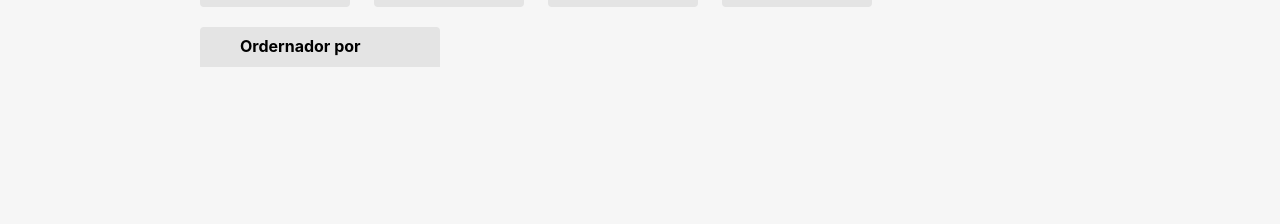
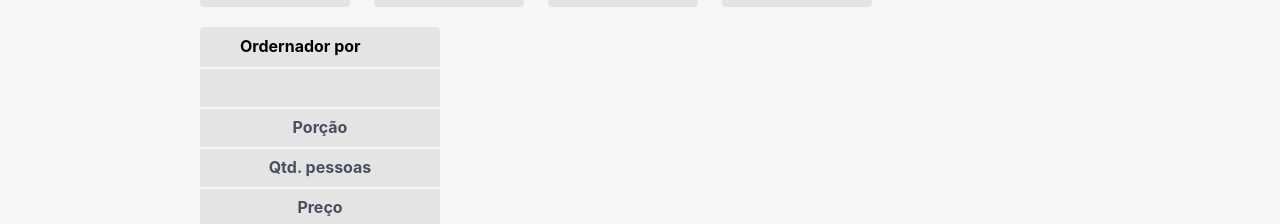
Before and after one commit to guilhermealarcao/aluroni, a React (Create React App) app: page / in a window 1280 px wide. Both pictures are taken after a click on the button "Ordernador por". Shown: the part 686-910 px from the top of the page. Before the commit the page ends 833 px from the top, so only its background shows below. Built offline with nearby package versions, Linux system fonts and the light colour scheme.

Commit message:
aula 4.6

```diff
--- a/src/componentes/Ordenador/index.tsx
+++ b/src/componentes/Ordenador/index.tsx
@@ -1,16 +1,45 @@
-import stlyes from "./Ordenador.module.scss";
+import styles from "./Ordenador.module.scss";
 import valores from './opcoes.json';
+import { useState } from "react";
+import classNames from 'classnames';
 
 type IItem = typeof valores[0];
 
-export default function Ordernador() {
+interface Props {
+    ordenador: string
+    setOrdenador: React.Dispatch<React.SetStateAction<string>>
+}
+
+export default function Ordernador({ ordenador, setOrdenador }: Props) {
+
+
+    const [aberto, setAberto] = useState(false);
+
+
+    const ordenadoText = ordenador && valores.find(item => item.value == ordenador)?.nome;
+
+
     return (
-        <button className={stlyes.ordenador}>
-            <span>Ordernador por</span>
-            <div className={stlyes.ordenador__options}>
+        <button
+            className={classNames({
+                [styles.ordenador]: true,
+                [styles['ordenador--ativo']]: ordenador !== ""
+            })}
+
+            onClick={() => setAberto(!aberto)}
+            onBlur={() => setAberto(false)}
+
+        >
+            <span>{ ordenadoText || "Ordernador por"}</span>
+            <div className={classNames({
+                [styles.ordenador__options]: true,
+                [styles['ordenador__options--ativo']]: aberto
+            })}>
                 {valores.map(item => (
-                    <div key={item.value} className={stlyes.ordenador__option}>
-                        ${item.nome}
+                    <div key={item.value}
+                        onClick={() => { setOrdenador(item.value) }}
+                        className={styles.ordenador__option}>
+                        {item.nome}
                     </div>
                 ))}
             </div>
--- a/src/pages/cardapio/index.tsx
+++ b/src/pages/cardapio/index.tsx
@@ -10,6 +10,8 @@
     const [texto, setTexto] = useState('');
 
     const [filtro, setFiltro] = useState<number | null>(null);
+
+    const [ordenador, setOrdenador] = useState('');
 
     return (
         <main>
@@ -26,7 +28,7 @@
                 <Buscador busca={texto} setBusca={setTexto} />
                 <div className={styles.cardapio__filtros}>
                     <Filtro filtro={filtro} setFiltro={setFiltro} />
-                    <Ordenador  />
+                    <Ordenador ordenador={ordenador} setOrdenador={(valor) => setOrdenador(valor)} />
                 </div>
             </section>
         </main>
```
